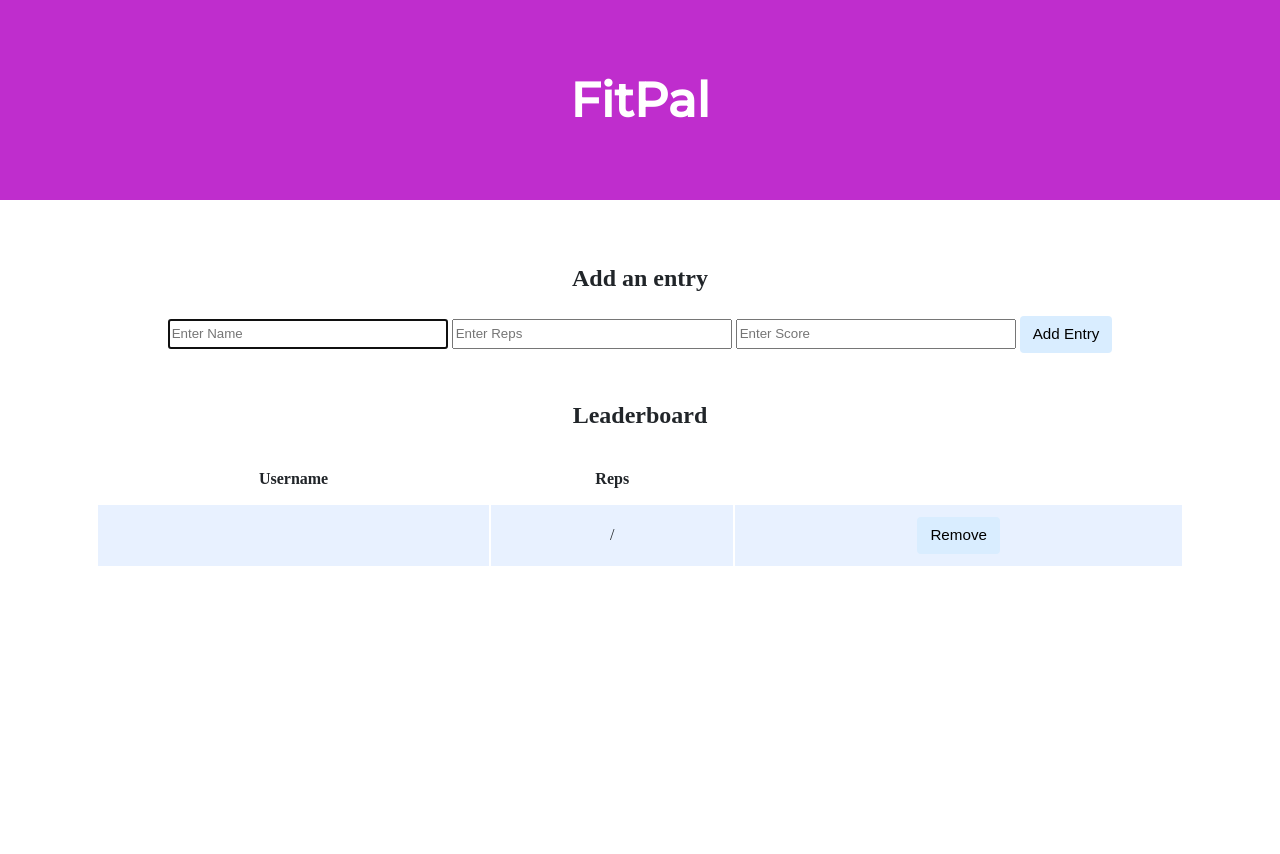
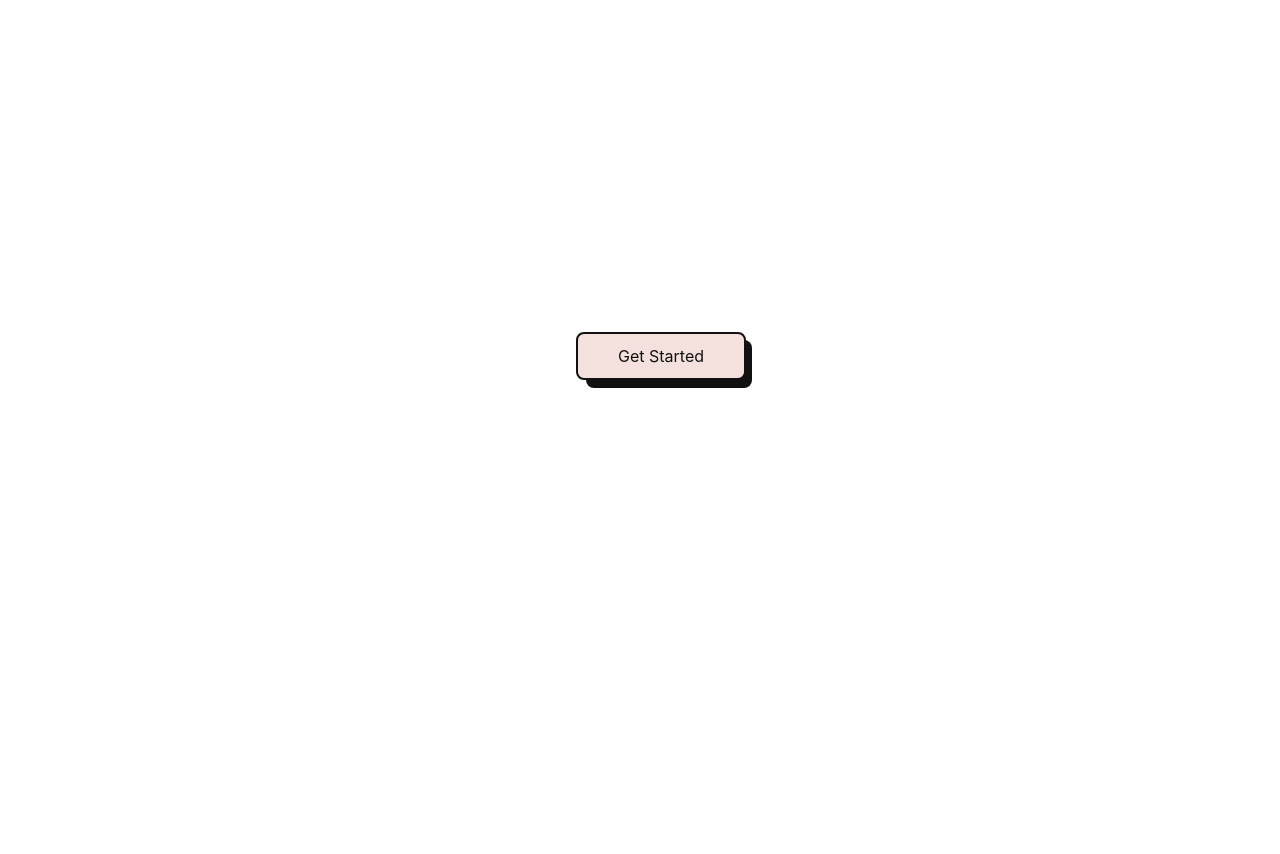
Before and after one commit to DennisY888/StormHacks2024, a Flask app: page / in a window 1280 px wide. Before the commit the page ends 566 px from the top, so only its background shows below. Run offline with Flask 3, Linux system fonts and the light colour scheme; tables that the repository leaves empty hold one stand-in row (values such as "Sample post").

Commit message:
raw js v3 for dennis

```diff
--- a/app.py
+++ b/app.py
@@ -23,7 +23,6 @@
 def index():
 
     if request.method == "POST":
-
         name = request.form.get("person_name")
         if not name:
             return redirect("/")
@@ -41,11 +40,13 @@
         return redirect("/")
 
     else:
-
         with sqlite3.connect("users.db") as conn:
             cursor = conn.cursor()
             rows = cursor.execute("SELECT * FROM users ORDER BY reps DESC").fetchall()
         return render_template("index.html", users=rows)
+
+
+
 
 @app.route("/remove", methods=["POST"])
 def remove():
@@ -57,6 +58,9 @@
             conn.commit()
     return redirect("/")
 
+@app.route("/leaderboard")
+def leaderboard():
+    return render_template("leaderboard.html")
 
 if __name__ == "__main__":
     app.run(debug=True)
--- /dev/null
+++ b/mysql.sql
@@ -0,0 +1 @@
+CREATE TABLE users(id INTEGER NOT NULL PRIMARY KEY, username TEXT NOT NULL, reps INTEGER NOT NULL, score INTEGER NOT NULL);
--- a/static/styles.css
+++ b/static/styles.css
@@ -1,11 +1,118 @@
+@import url(http://fonts.googleapis.com/css?family=Raleway:400,100,300,500,700);
+
+
 body {
-    background-color: #fff;
+    margin: 0;
+    padding: 0;
+    overflow:hidden;
+    /* background: linear-gradient(-45deg, #39c1d8, #e73c7e, #c141cd, #c042e6); */
+	animation: gradient 15s ease infinite;
+    background-size: 400%, 400%;
+    height: 100vh;
     color: #212529;
     font-size: 1rem;
     font-weight: 400;
     line-height: 1.5;
-    margin: 0;
-    text-align: left;
+    font-family: Raleway;
+    font-weight: normal;
+    font-style: normal;
+    color: white;
+}
+
+@keyframes gradient {
+	0% {
+		background-position: 0% 50%;
+	}
+	50% {
+		background-position: 100% 50%;
+	}
+	100% {
+		background-position: 0% 50%;
+	}
+}
+
+
+#welcometext {
+    text-align: center;
+    font-size: 80px;
+    margin-bottom:0px;
+}
+
+#welcomesubtext {
+    text-align: center;
+    font-size: 20px;
+    margin: 0px;
+    padding: 0px;
+}
+
+.button-56 {
+  align-items: center;
+  background-color: rgb(244, 225, 222);
+  border: 2px solid #111;
+  border-radius: 8px;
+  box-sizing: border-box;
+  color: #111;
+  cursor: pointer;
+  display: flex;
+  font-family: Inter,sans-serif;
+  font-size: 16px;
+  height: 48px;
+  justify-content: center;
+  line-height: 24px;
+  max-width: 100%;
+  padding: 0 25px;
+  position: relative;
+  text-align: center;
+  text-decoration: none;
+  user-select: none;
+  -webkit-user-select: none;
+  touch-action: manipulation;
+  position:absolute;
+  left: 45%;
+  margin-top: 10%;
+}
+
+.button-56:after {
+  background-color: #111;
+  border-radius: 8px;
+  content: "";
+  display: block;
+  height: 48px;
+  left: 0;
+  width: 100%;
+  position: absolute;
+  top: -2px;
+  transform: translate(8px, 8px);
+  transition: transform .2s ease-out;
+  z-index: -1;
+}
+
+.button-56:hover:after {
+  transform: translate(0, 0);
+}
+
+.button-56:active {
+  background-color: #ffdeda;
+  outline: 0;
+}
+
+.button-56:hover {
+  outline: 0;
+}
+
+@media (min-width: 768px) {
+  .button-56 {
+    padding: 0 40px;
+  }
+}
+
+#footer {
+    font-size: 10px;
+    margin: 0px;
+    padding: 0px;
+    bottom: 0;
+    position: absolute;
+    text-align: center;
 }
 
 .container {
@@ -17,14 +124,6 @@
     width: 90%;
 }
 
-.header {
-    background-color: #bf2dcd;
-    color: #fff;
-    margin-bottom: 2rem;
-    padding: 2rem 1rem;
-    text-align: center;
-}
-
 .section {
     padding-bottom: 1rem;
     padding-left: 2rem;
@@ -32,15 +131,18 @@
     padding-top: 0.5rem;
 }
 
-.section:hover {
-    background-color: #f5f5f5;
+.leaderboard {
+    background-color: #212529;
+    width: 25%;
+    align-items: left;
+    position:absolute;
+}
+
+.leaderboard:hover {
+    background-color: #000000;
     transition: color 2s ease-in-out, background-color 0.15s ease-in-out;
 }
 
-h1 {
-    font-family: 'Montserrat', sans-serif;
-    font-size: 48px;
-}
 
 button, input[type="submit"] {
     background-color: #d9edff;
--- a/templates/index.html
+++ b/templates/index.html
@@ -1,56 +1,29 @@
 <!DOCTYPE html>
+<html lang="en">
+<head>
+    <meta charset="UTF-8">
+    <meta name="viewport" content="width=device-width, initial-scale=1.0">
+    <title>Welcome To FitPal!</title>
+    <link rel="stylesheet" href="static/styles.css"> <!-- Link to an external CSS file -->
+</head>
+<body>
+    <header>
+        <h1 id = "welcometext">Welcome to FitPal</h1>
+    </header>
 
-<html lang="en">
-    <head>
-        <link href="https://fonts.googleapis.com/css2?family=Montserrat:wght@500&display=swap" rel="stylesheet">
-        <link href="/static/styles.css" rel="stylesheet">
-        <title>FitPal.SFU.SURGE</title>
-    </head>
-    <body>
-        <div class="header">
-            <h1>FitPal</h1>
-        </div>
-        <div class="container">
-            <div class="section">
+    <main>
+        <p id = "welcomesubtext">
+            Your Ultimate Partner In Health: Achieve Your Goals With FitPal
+        </p>
 
-                <h2>Add an entry</h2>
+        <a href = "/leaderboard"><button class="button-56" role="button">Get Started</button></a>
 
-                <form action="/" method="post">
-                <input autocomplete="off" autofocus name="person_name" placeholder="Enter Name" type="text">
-                <input autocomplete="off" autofocus name="reps" placeholder="Enter Reps" type="number">
-                <input autocomplete="off" autofocus name="score" placeholder="Enter Score" type="number">
-                <input type="submit" value="Add Entry">
-                </form>
+    </main>
 
-            </div>
+    <footer>
+        <p id = "footer">&copy; StormHacks 2024 - Artin, Andy, Heman, Dennis</p>
+    </footer>
 
-        <div class="section">
-
-            <h2>Leaderboard</h2>
-            <table>
-            <thead>
-            <tr>
-            <th>Username</th>
-            <th>Reps</th>
-            </tr>
-            </thead>
-
-            <tbody>
-            {% for user in users %}
-            <tr>
-            <td>{{ user.username }}</td>
-            <td>{{ user.reps }}/{{ user.score }}</td>
-            <td>
-            <form action="/remove" method="post">
-            <input name="id" type="hidden" value="{{ user.id }}">
-            <input type="submit" value="Remove">
-            </form>
-            </td>
-            </tr>
-            {% endfor %}
-            </tbody>
-            </table>
-            </div>
-        </div>
-    </body>
+    <script src="static/script.js"></script> <!-- Link to an external JavaScript file -->
+</body>
 </html>
```
Also changed, not shown: templates/camera.html (added, +27 -0 lines), templates/leaderboard.html (added, +68 -0 lines), static/script.js (renamed from static/stuff.js), users.db.
